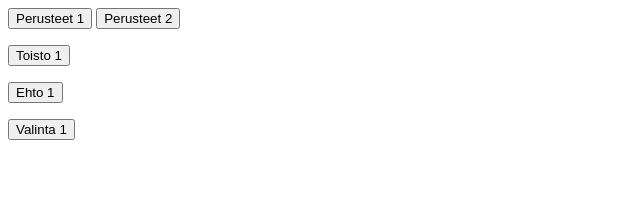
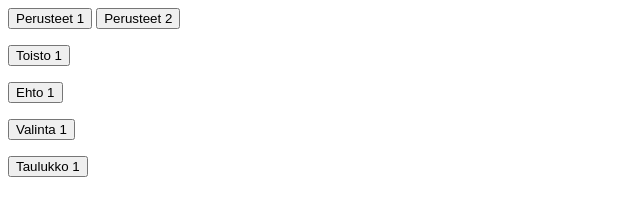
Before and after one commit to ohjelmointilabra/harjoitukset, a plain HTML site: page index.html in a window 1280 px wide. Shown: the whole page, without its empty margins (0-640 px from the left). Drawn offline with Linux system fonts and the light colour scheme.

Commit message:
Array added

```diff
--- /dev/null
+++ b/harjoitukset2.js
@@ -0,0 +1,23 @@
+function tulostaTaulukko(){
+    let numerot1 = [12, 34, 54, 2, 16];
+    numerot1 = [15, 24, 3, 45]
+
+    document.getElementById("taulukko-vastaus").innerHTML = "Numerot 1: " + numerot1;
+    document.getElementById("taulukko-vastaus").innerHTML = "Numerot 1: " + numerot1[2];
+
+    /*let numero3 = numerot1.at(-2);
+    document.getElementById("taulukko-vastaus").innerHTML = numero3*/
+
+    const numerot2 = [2, 44, 67, 32, 1];
+    numerot2 = [53, 34, 55, 8]
+
+    document.getElementById("taulukko-vastaus").innerHTML = "Numerot 2: " + numerot2;
+}
+
+// 10. Mikä on taulukon 'numerot1' pituus?
+
+// 11. Millä numerolla viittaat listan ensimmäiseen alkioon?
+
+// 12. Millä metodilla lisäät uuden alkion taulukon loppuun?
+
+// BONUS 2. Miksi taulukkoa 'numerot2' ei tulosteta? Miten korjaat virheen?
--- a/index.html
+++ b/index.html
@@ -23,6 +23,11 @@
         <button onclick="tulostaValinta()">Valinta 1</button>
         <p id="valinta-vastaus"></p>
     </div>
+    <div class="harjoitus-container">
+        <button onclick="tulostaTaulukko()">Taulukko 1</button>
+        <p id="taulukko-vastaus"></p>
+    </div>
     <script src="./harjoitukset.js"></script>
+    <script src="./harjoitukset2.js"></script>
 </body>
 </html>
```
